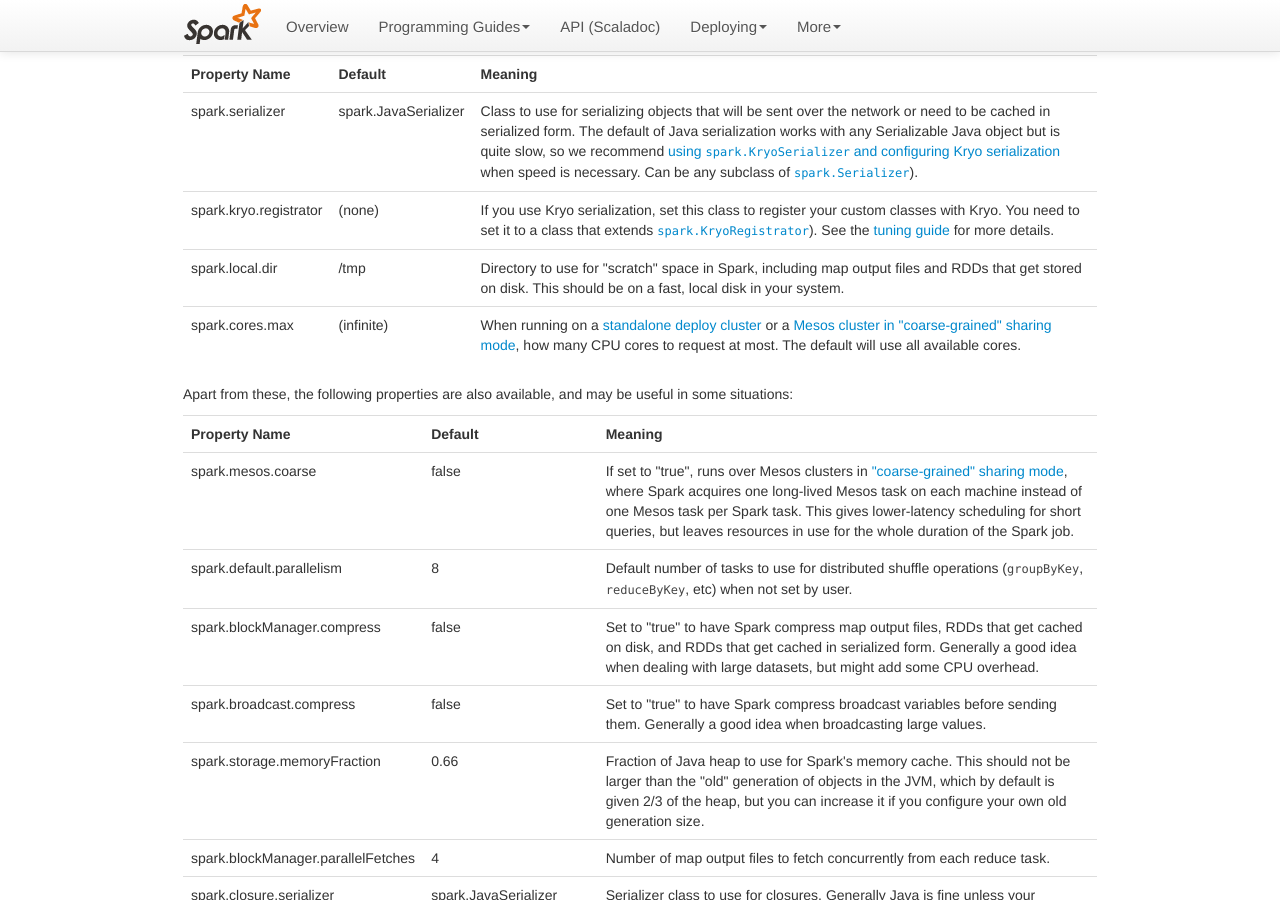
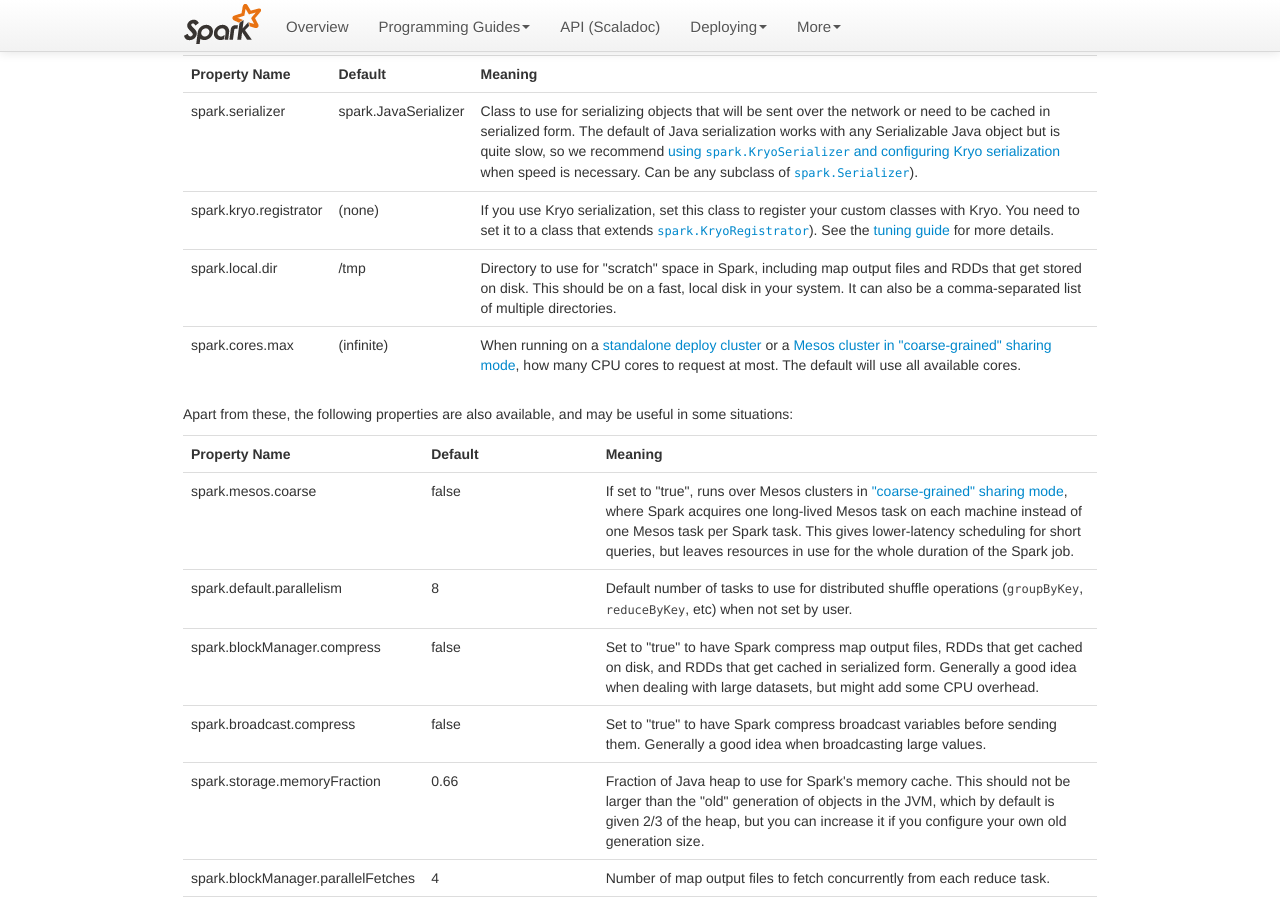
Before and after one commit to jaricftw/spark, a Jekyll site: the page built from docs/configuration.md, in a window 1280 px wide and 900 px high, scrolled down 829 px. Built offline with Jekyll 4.4.1, drawn with Linux system fonts in a browser that asks for light colours.

```diff
--- a/docs/configuration.md
+++ b/docs/configuration.md
@@ -73,7 +73,8 @@
   <td>/tmp</td>
   <td>
     Directory to use for "scratch" space in Spark, including map output files and RDDs that get stored
-    on disk. This should be on a fast, local disk in your system.
+    on disk. This should be on a fast, local disk in your system. It can also be a comma-separated
+    list of multiple directories.
   </td>
 </tr>
 <tr>
```
Also changed, not shown: 9 other files.
